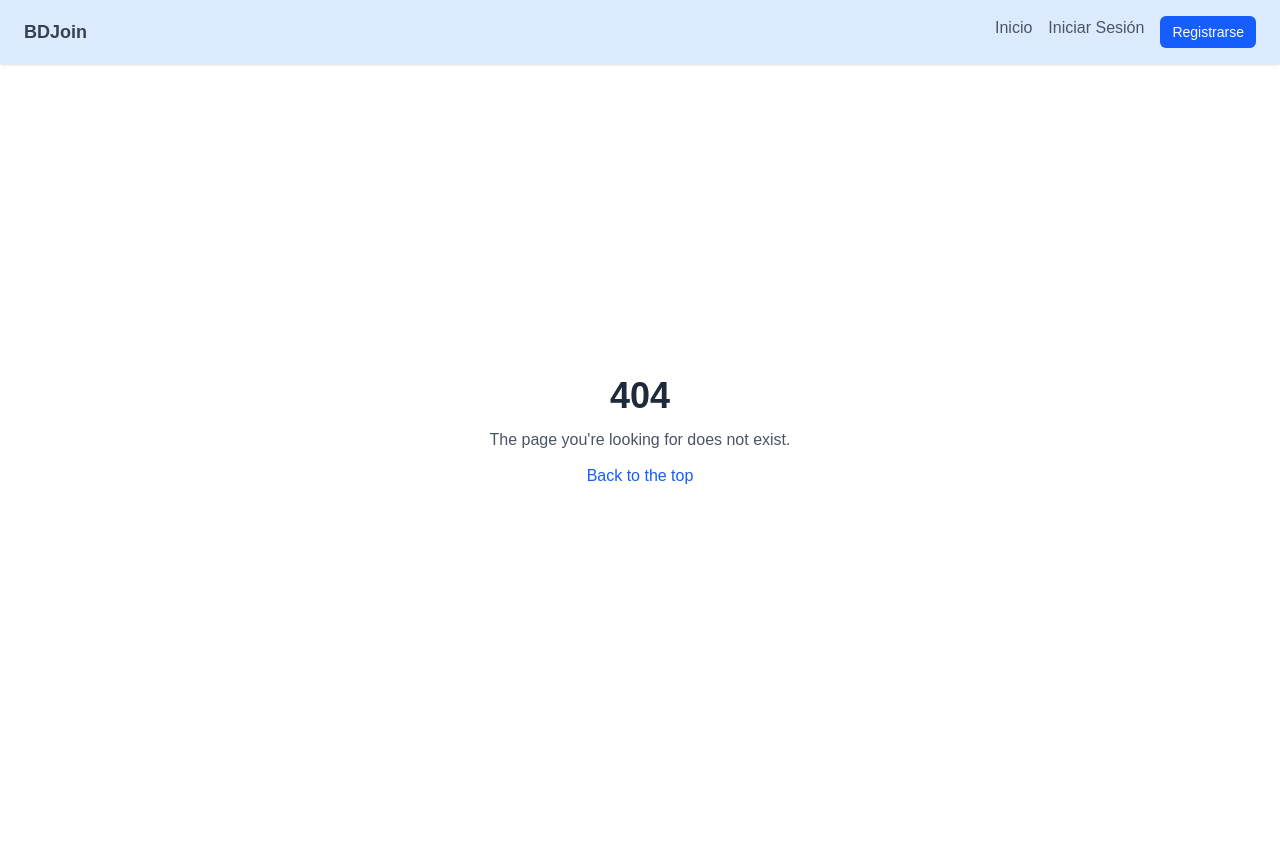
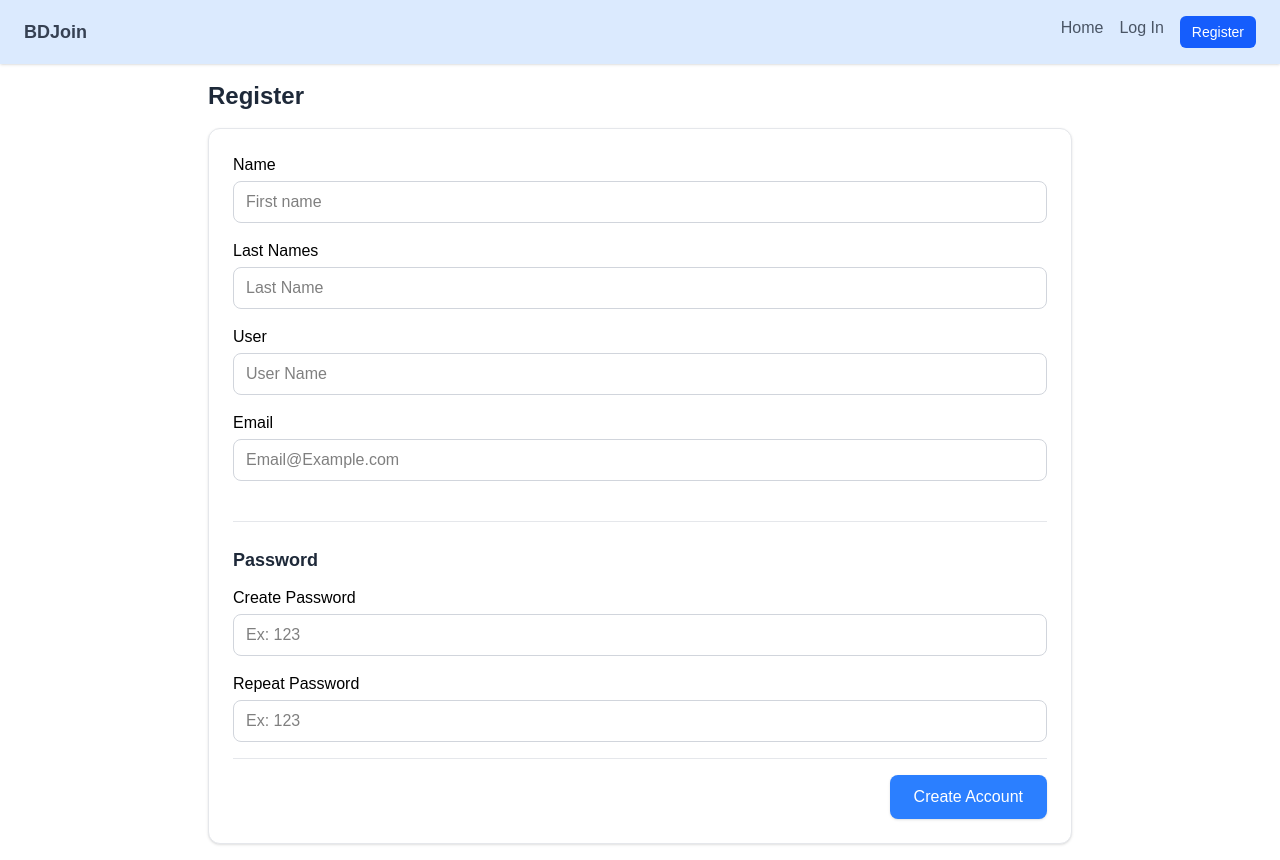
Before and after one commit to YESCAS139A/BDJoin, a React (Vite) app: page /register in a window 1280 px wide. Before the commit this address had no page. Before the commit the page ends 800 px from the top, so only its background shows below. Built offline with nearby package versions, Linux system fonts and the light colour scheme.

Commit message:
Registration screen created

```diff
--- a/src/Hooks/useAuthUser.ts
+++ b/src/Hooks/useAuthUser.ts
@@ -10,9 +10,3 @@ export function getToken(): string | null {
 export function logout(): void {
   localStorage.removeItem("token");
 }
-
-// Cuando tengas el endpoint /me, esta función cambia a:
-// export async function fetchCurrentUser() {
-//   const { data } = await api.get("/me");
-//   return data;
-// }
--- a/src/Layouts/PublicLayout.tsx
+++ b/src/Layouts/PublicLayout.tsx
@@ -1,4 +1,3 @@
-// src/Layouts/PublicLayout.tsx
 import { Outlet } from "react-router-dom";
 
 const PublicLayout = () => {
--- /dev/null
+++ b/src/Pages/Register/Hooks/useRegister.ts
@@ -0,0 +1,140 @@
+import { useState, type ChangeEvent, type FormEvent } from "react";
+import { useNavigate } from "react-router-dom";
+import { mockRegister } from "../../../api/mockRegister";
+
+export interface InfoRegisterProps {
+    name: string;
+    lastName: string;
+    userName: string;
+    email: string;
+    password: string;
+    repeatPassword: string;
+}
+
+const EMAIL = /^[^\s@]+@[^\s@]+\.[^\s@]+$/;
+const USERNAME = /^[a-zA-Z0-9_]{3,10}$/;
+
+const useRegister = () => {
+
+    const navigate = useNavigate();
+
+    const [name, setName] = useState<string>("");
+    const [lastName, setLastName] = useState<string>("");
+    const [userName, setUserName] = useState<string>("");
+    const [email, setEmail] = useState<string>("");
+    const [password, setPassword] = useState<string>("");
+    const [repeatPassword, setRepeatPassword] = useState<string>("");
+    const [loading, setLoading] = useState<boolean>(false);
+    const [error, setError] = useState<string | null>(null);
+
+    const handleNameChange = (e: ChangeEvent<HTMLInputElement>) => {
+        setName(e.target.value);
+    };
+
+    const handleLastNameChange = (e: ChangeEvent<HTMLInputElement>) => {
+        setLastName(e.target.value);
+    };
+
+    const handleUserNameChange = (e: ChangeEvent<HTMLInputElement>) => {
+        setUserName(e.target.value);
+    };
+
+    const handleEmailChange = (e: ChangeEvent<HTMLInputElement>) => {
+        setEmail(e.target.value);
+    };
+
+    const handlePasswordChange = (e: ChangeEvent<HTMLInputElement>) => {
+        setPassword(e.target.value);
+    };
+
+    const handleRepeatPasswordChange = (e: ChangeEvent<HTMLInputElement>) => {
+        setRepeatPassword(e.target.value);
+    };
+
+    const resetForm = () => {
+        setName("");
+        setLastName("");
+        setUserName("");
+        setEmail("");
+        setPassword("");
+        setRepeatPassword("");
+    };
+
+    const validate = (): string | null => {
+        if (!name.trim() || !lastName.trim() || !userName.trim() || !email.trim() || !password || !repeatPassword) {
+            return "Please fill in all required fields";
+        }
+        if (!USERNAME.test(userName)) {
+            return "Username must be 3-10    characters and only contain letters, numbers, or underscores";
+        }
+        if (!EMAIL.test(email)) {
+            return "Please enter a valid email address";
+        }
+        if (password.length < 8) {
+            return "Password must be at least 8 characters long";
+        }
+        if (!/[a-zA-Z]/.test(password) || !/[0-9]/.test(password)) {
+            return "Password must contain at least one letter and one number";
+        }
+        if (password !== repeatPassword) {
+            return "The passwords don't match";
+        }
+        return null;
+    };
+
+
+    const handleSubmit = async (e: FormEvent<HTMLFormElement>) => {
+        e.preventDefault();
+        setError(null);
+
+        const validationError = validate();
+        if (validationError) {
+            setError(validationError);
+            return;
+        }
+
+        // const infoRegister: InfoRegisterProps = {
+        //     name,
+        //     lastName,
+        //     userName,
+        //     email,
+        //     password,
+        //     repeatPassword,
+        // };
+
+        setLoading(true);
+        try {
+            const { token } = await mockRegister({ name, lastName, userName, email, password });
+            localStorage.setItem("token", token);
+            resetForm();
+            navigate("/login");
+        } catch (err) {
+            console.error("Registration error:", err);
+            const message = err instanceof Error ? err.message : "There were problems when you signed up";
+            setError(message);
+        } finally {
+            setLoading(false);
+        }
+    };
+
+    return {
+        name,
+        lastName,
+        userName,
+        email,
+        password,
+        repeatPassword,
+        loading,
+        error,
+        handleNameChange,
+        handleLastNameChange,
+        handleUserNameChange,
+        handleEmailChange,
+        handlePasswordChange,
+        handleRepeatPasswordChange,
+        resetForm,
+        handleSubmit,
+    };
+};
+
+export default useRegister;
--- a/src/Pages/Register/Register.tsx
+++ b/src/Pages/Register/Register.tsx
@@ -1,9 +1,97 @@
-
+import Button from "../../components/Button";
+import Input from "../../components/Input";
+import Label from "../../components/Label";
+import useRegister from "./Hooks/useRegister";
 
 const Register = () => {
+
+    const {
+        name, lastName, userName, email, password, repeatPassword,
+        loading, error,
+        handleNameChange, handleLastNameChange, handleUserNameChange,
+        handleEmailChange, handlePasswordChange, handleRepeatPasswordChange,
+        handleSubmit
+    } = useRegister();
+
     return (
-        <div>
-            <p>Register Page</p>
+        <div className="w-full max-w-4xl mx-auto p-4 flex flex-col min-h-0">
+
+            <div className="flex justify-between items-center mb-4 flex-wrap gap-2">
+                <h1 className="text-xl md:text-2xl font-bold text-gray-800">Register</h1>
+            </div>
+
+            <form
+                onSubmit={handleSubmit}
+                className="w-full space-y-4 bg-white p-4 md:p-6 rounded-xl border border-gray-200 shadow-sm"
+            >
+                <Label name="Name"/>
+                <Input
+                    value={name}
+                    onChange={handleNameChange}
+                    placeholder="First name"
+                    required
+                />
+
+                <Label name="Last Names"/>
+                <Input
+                    value={lastName}
+                    onChange={handleLastNameChange}
+                    placeholder="Last Name"
+                    required
+                />
+
+                <Label name="User"/>
+                <Input
+                    value={userName}
+                    onChange={handleUserNameChange}
+                    placeholder="User Name"
+                    required
+                />
+
+                <Label name="Email"/>
+                <Input
+                    value={email}
+                    onChange={handleEmailChange}
+                    type="email"
+                    placeholder="Email@Example.com"
+                    required
+                />
+
+                <hr className="border-gray-200 my-6" />
+
+                <h2 className="text-lg font-semibold text-gray-800 mb-3">Password</h2>
+
+                <Label name="Create Password"/>
+                <Input
+                    value={password}
+                    onChange={handlePasswordChange}
+                    placeholder="Ex: 123"
+                    type="password"
+                    required
+                />
+
+                <Label name="Repeat Password"/>
+                <Input
+                    value={repeatPassword}
+                    onChange={handleRepeatPasswordChange}
+                    placeholder="Ex: 123"
+                    type="password"
+                    required
+                />
+
+                {error && (
+                    <p className="text-red-500 text-sm">{error}</p>
+                )}
+
+                <div className="flex justify-end pt-4 border-t border-gray-200 ">
+                    <Button
+                        type="submit"
+                        disabled={loading}
+                        name={loading ? "Creating an account..." : "Create Account"}
+                        className="bg-blue-500 hover:bg-blue-600 active:scale-95 disabled:opacity-50 disabled:cursor-not-allowed text-white px-6 py-2.5 rounded-lg font-medium transition-all duration-200 w-full md:w-auto shadow-sm cursor-pointer"
+                    />
+                </div>
+            </form>
         </div>
     )
 }
--- a/src/api/authLoader.ts
+++ b/src/api/authLoader.ts
@@ -1,16 +1,15 @@
-// src/api/authLoader.ts
 import { redirect, type LoaderFunctionArgs } from "react-router-dom";
 import { isAuthenticated } from "../Hooks/useAuthUser";
 
 export function requireAuth({ request }: LoaderFunctionArgs) {
     if (!isAuthenticated()) {
-    const url = new URL(request.url);
-    const redirectTo = url.pathname + url.search;
+        const url = new URL(request.url);
+        const redirectTo = url.pathname + url.search;
 
-    const params = new URLSearchParams();
-    params.set("redirectTo", redirectTo);
+        const params = new URLSearchParams();
+        params.set("redirectTo", redirectTo);
 
-    throw redirect(`/auth/login?${params.toString()}`);
+        throw redirect(`/login?${params.toString()}`);
     }
 
     return null;
@@ -18,7 +17,7 @@ export function requireAuth({ request }: LoaderFunctionArgs) {
 
 export function redirectIfAuthenticated() {
     if (isAuthenticated()) {
-    throw redirect("/home");
+        throw redirect("/home");
     }
 
     return null;
--- /dev/null
+++ b/src/api/mockRegister.ts
@@ -0,0 +1,32 @@
+export interface RegisterPayload {
+    name: string;
+    lastName: string;
+    userName: string;
+    email: string;
+    password: string;
+}
+
+export interface RegisterResponse {
+    token: string;
+}
+
+const Usernames = ["admin", "test", "abraham"];
+const Emails = ["abra@gmail.com", "admin@bdjoin.com"];
+
+export async function mockRegister(payload: RegisterPayload): Promise<RegisterResponse> {
+    await new Promise((resolve) => setTimeout(resolve, 800));
+
+    if (Usernames.includes(payload.userName.toLowerCase())) {
+        throw new Error("This username is already taken");
+    }
+
+    if (Emails.includes(payload.email.toLowerCase())) {
+        throw new Error("This email is already registered");
+    }
+
+    console.log("Mock register con:", payload);
+
+    return {
+        token: "mock-token-" + Date.now(),
+    };
+}
--- /dev/null
+++ b/src/components/Button.tsx
@@ -0,0 +1,19 @@
+export interface ButtonProps{
+    name:string;
+    type?: 'submit'| 'reset' | 'button';
+    disabled?: boolean;
+    className?: string;
+}
+
+const Button = ({ name, type, disabled, className }: ButtonProps) => {
+    return (
+        <button
+        type={type}
+        disabled={disabled}
+        className={className}
+        >{name}
+        </button>
+    )
+}
+
+export default Button
--- /dev/null
+++ b/src/components/Input.tsx
@@ -0,0 +1,25 @@
+import type { ChangeEvent } from "react";
+
+export interface InputProps{
+    name?: string;
+    placeholder?: string;
+    type?: string;
+    value?: string;
+    onChange?: (e: ChangeEvent<HTMLInputElement>) => void;
+    required?: boolean;
+}
+
+const Input = ({placeholder, type, value, onChange, required}:InputProps) => {
+    return (
+        <input
+        type={type}
+        placeholder={placeholder}
+        value={value}
+        onChange={onChange}
+        required={required}
+        className="w-full px-3 py-2 border border-gray-300 rounded-lg focus:outline-none focus:ring-2 focus:ring-blue-400 text-black"
+        />
+    )
+}
+
+export default Input
--- /dev/null
+++ b/src/components/Label.tsx
@@ -0,0 +1,13 @@
+export interface LabelProps {
+    name: string;
+}
+
+const Label = ({ name }: LabelProps) => {
+    return (
+        <div className="h-2 mb-5">
+            <label>{name}</label>
+        </div>
+    )
+}
+
+export default Label
--- a/src/components/TopBar.tsx
+++ b/src/components/TopBar.tsx
@@ -3,18 +3,18 @@ import { Link } from "react-router-dom";
 const TopBar = () => {
     return (
         <div className="h-14 md:h-16 bg-blue-100 flex items-center justify-between px-4 md:px-6 gap-4 shrink-0 shadow-sm">
-        <Link to="/home" className="font-bold text-gray-700 text-lg">
+        <Link to="/" className="font-bold text-gray-700 text-lg">
             BDJoin
         </Link>
         <nav className="flex gap-4">
-            <Link to="/home" className="text-gray-600 hover:text-blue-600 font-medium">
-            Inicio
+            <Link to="/landing" className="text-gray-600 hover:text-blue-600 font-medium">
+            Home
             </Link>
-            <Link to="/auth/login" className="text-gray-600 hover:text-blue-600 font-medium">
-            Iniciar Sesión
+            <Link to="/login" className="text-gray-600 hover:text-blue-600 font-medium">
+            Log In
             </Link>
-            <Link to="/auth/register" className="bg-blue-600 text-white px-3 py-1.5 rounded-md hover:bg-blue-700 font-medium text-sm">
-            Registrarse
+            <Link to="/register" className="bg-blue-600 text-white px-3 py-1.5 rounded-md hover:bg-blue-700 font-medium text-sm">
+            Register
             </Link>
         </nav>
         </div>
--- a/src/routes.ts
+++ b/src/routes.ts
@@ -1,5 +1,4 @@
-// src/routes.ts
-import { createBrowserRouter} from "react-router-dom";
+import { createBrowserRouter } from "react-router-dom";
 import Home from "./Pages/Home/Home";
 import LogIn from "./Pages/LogIn/LogIn";
 import Register from "./Pages/Register/Register";
@@ -26,7 +25,6 @@ export const routes = createBrowserRouter([
                 ],
             },
             {
-            path: "auth",
                 Component: GuestOnlyLayout,
                 loader: redirectIfAuthenticated,
                 children: [
@@ -41,7 +39,6 @@ export const routes = createBrowserRouter([
                     { path: "home", Component: Home },
                 ],
             },
-
             { path: "403", Component: Forbidden },
             { path: "*", Component: NotFound },
         ],
```
Lines whose indentation alone changed are shown as unchanged.
